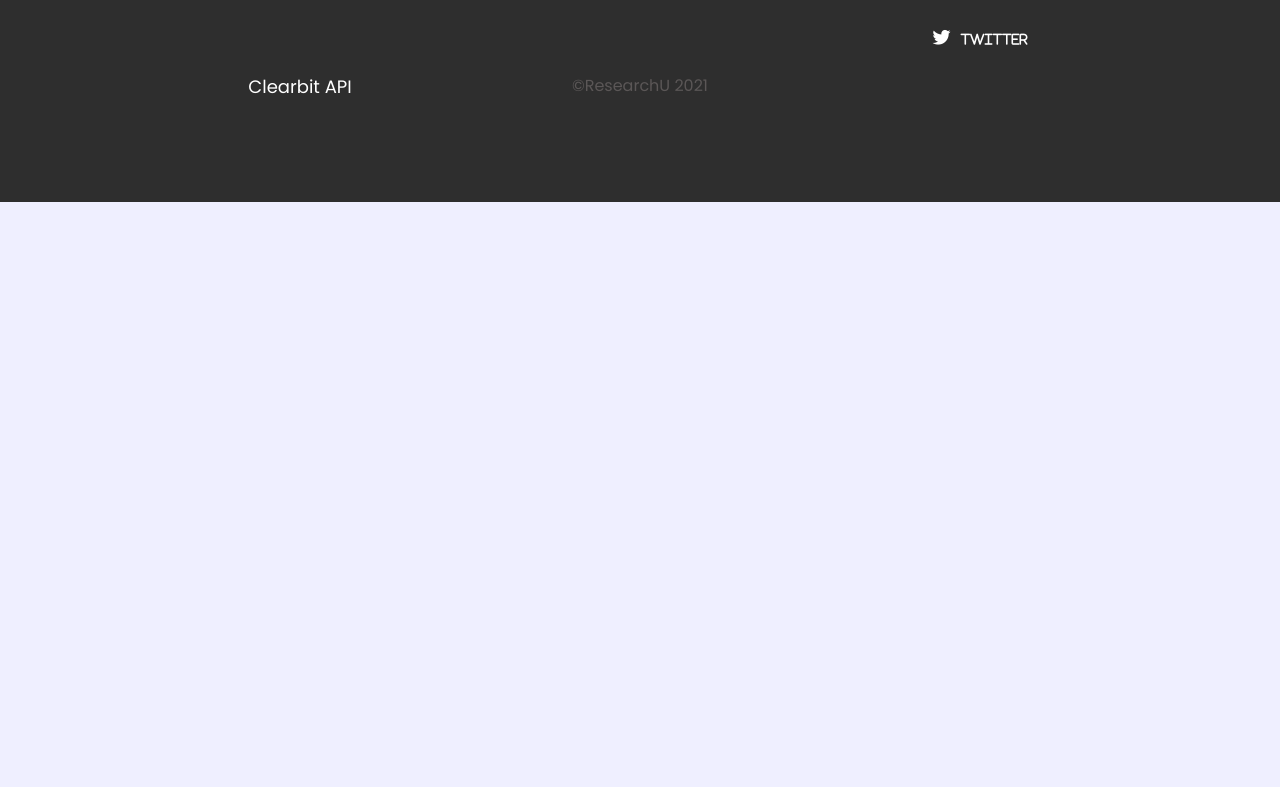
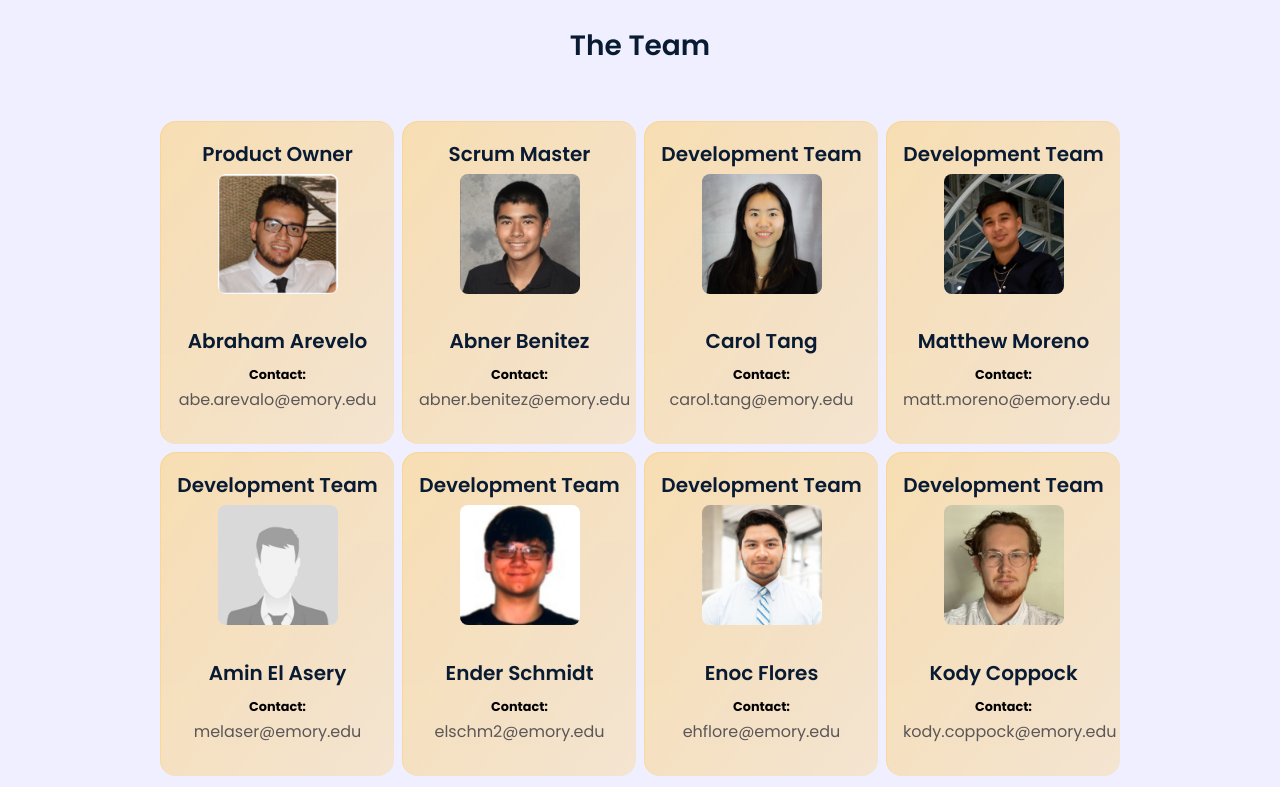
Before and after one commit to Pied-Piper-Project/ResearchU, a React (Create React App) app: page /About in a window 1280 px wide. Shown: the part 373-1160 px from the top of the page. Before the commit the page ends 800 px from the top, so only its background shows below. Built offline with nearby package versions, Linux system fonts and the light colour scheme.

Commit message:
Fixed build issue through routes

```diff
--- a/package.json
+++ b/package.json
@@ -1,5 +1,5 @@
 {
-  "homepage": "https://Pied-Piper-Project.github.io/ResearchU",
+  "homepage": "https://researchu.github.io",
   "name": "research-u",
   "version": "0.1.0",
   "proxy": "http://localhost:8000/",
--- a/src/App.css
+++ b/src/App.css
@@ -968,6 +968,7 @@ input[type='radio']:checked:after {
   /* background-color: var(--container-color); */
   /* box-shadow: 0 2px 6px rgba(35, 10, 58, 0.3); */
   border-radius: 1rem;
+  margin: 4px;
 }
 
 .about__data:hover{
@@ -991,11 +992,6 @@ input[type='radio']:checked:after {
 .send{
   background-color: var(--first-color-send);
   margin-top: 7rem;
-
-}
-
-.send__title, .send__description{
-  color: #fff;
 }
 
 .send__description{
--- a/src/App.js
+++ b/src/App.js
@@ -37,17 +37,17 @@ function App() {
       <Switch>
 
         <Route path = '/' exact component = {Home}/>
-        <Route path = '/ResearchU' exact component = {Home}/>
-        <Route path = '/ResearchU/About' exact component = {About}/>
-        <Route path = '/ResearchU/Contact' exact component = {Contact}/>
-        <Route path = '/ResearchU/SignIn' exact component = {SignIn}/>
-        <Route path = '/ResearchU/SignUp' exact component = {SignUp}/>
-        <Route path = '/ResearchU/CreatePost' exact component = {CreatePost}/>
-        <Route path = '/ResearchU/PleaseVerifyEmail' exact component = {PleaseVerifyEmailPage}/>
-        <Route path = '/ResearchU/verify-email/:verificationString' exact component = {EmailVerificationLandingPage}/>
-        <Route path = '/ResearchU/forgot-password' exact component = {ForgotPasswordPage}/>
-        <Route path = '/ResearchU/reset-password/:passwordResetCode' exact component = {PasswordResetLandingPage}/>
-        <PrivateRoute path = '/ResearchU/StudentInfoPage' exact component = {StudentInfoPage}/>
+        {/* <Route path = '' exact component = {Home}/> */}
+        <Route path = '/About' exact component = {About}/>
+        <Route path = '/Contact' exact component = {Contact}/>
+        <Route path = '/SignIn' exact component = {SignIn}/>
+        <Route path = '/SignUp' exact component = {SignUp}/>
+        <Route path = '/CreatePost' exact component = {CreatePost}/>
+        <Route path = '/PleaseVerifyEmail' exact component = {PleaseVerifyEmailPage}/>
+        <Route path = '/verify-email/:verificationString' exact component = {EmailVerificationLandingPage}/>
+        <Route path = '/forgot-password' exact component = {ForgotPasswordPage}/>
+        <Route path = '/reset-password/:passwordResetCode' exact component = {PasswordResetLandingPage}/>
+        <PrivateRoute path = '/StudentInfoPage' exact component = {StudentInfoPage}/>
 
       </Switch>
         <Footer />
--- a/src/components/Footer/index.js
+++ b/src/components/Footer/index.js
@@ -23,11 +23,11 @@ const Footer = () => {
                 <Row>
                     <Column>
                         <Heading>About</Heading>
-                        <FooterLink href="/ResearchU/About">About Us</FooterLink>
+                        <FooterLink href="/About">About Us</FooterLink>
                     </Column>
                     <Column>
                         <Heading>Contact</Heading>
-                        <FooterLink href="/ResearchU/Contact">Contact Us</FooterLink>
+                        <FooterLink href="/Contact">Contact Us</FooterLink>
                     </Column>
                     <Column>
                         <Heading>Social Media</Heading>
--- a/src/components/ManuallyCreatePost.js
+++ b/src/components/ManuallyCreatePost.js
@@ -173,11 +173,11 @@ function ManuallyCreatePost() {
                 alert('Your value for ' + field + ' was not valid. Please insert a number.')
             }
         }
-        if (value === "" && field != "school" && field != "department" && field != "isOnline"
-            && field != "name" && field != "payAmount" && field != "gpa") {
+        if (value === "" && field !== "school" && field !== "department" && field !== "isOnline"
+            && field !== "name" && field !== "payAmount" && field !== "gpa") {
             value = "N/A"
         }
-        else if ((field == "payAmount" || field == "gpa") && isNaN(value)) {
+        else if ((field === "payAmount" || field === "gpa") && isNaN(value)) {
             value = 0
         }
 
--- a/src/components/Navbar/index.js
+++ b/src/components/Navbar/index.js
@@ -23,7 +23,7 @@ const Navbar = ({toggle}) => {
         <>
             <Nav>
                 <NavbarContainer>
-                    <NavLogo to ='/ResearchU'>
+                    <NavLogo to ='/'>
                     <img src={logo} width={200} alt='logo' />
                     </NavLogo>
                     <MobileIcon onClick = {toggle}>
@@ -31,13 +31,13 @@ const Navbar = ({toggle}) => {
                     </MobileIcon>
                     <NavMenu>
                         <NavItem>
-                            <NavLinks to ='/ResearchU' >Home</NavLinks>
+                            <NavLinks to ='/' >Home</NavLinks>
                         </NavItem>
                         <NavItem>
-                            <NavLinks to ="/ResearchU/About">About</NavLinks>
+                            <NavLinks to ="/About">About</NavLinks>
                         </NavItem>
                         <NavItem>
-                            <NavLinks to ="/ResearchU/Contact">Contact</NavLinks>
+                            <NavLinks to ="/Contact">Contact</NavLinks>
                         </NavItem>
                         <NavItem>
                         <NightModeIcon onClick={myButton}>
@@ -46,10 +46,10 @@ const Navbar = ({toggle}) => {
                         </NavItem>
                     </NavMenu>
                     <NavBtn>
-                        <NavBtnLink to = "/ResearchU/CreatePost"> Create Post</NavBtnLink>
-                        <NavLinks to ="/ResearchU/SignIn">Sign In</NavLinks>
+                        <NavBtnLink to = "/CreatePost"> Create Post</NavBtnLink>
+                        <NavLinks to ="/SignIn">Sign In</NavLinks>
                         {/* <FaGripLinesVertical/> */}
-                        <NavBtnLink to = "/ResearchU/SignUp"> Sign Up </NavBtnLink>
+                        <NavBtnLink to = "/SignUp"> Sign Up </NavBtnLink>
                     </NavBtn>
                 </NavbarContainer>
             </Nav>
--- a/src/components/SideBar/index.js
+++ b/src/components/SideBar/index.js
@@ -16,10 +16,10 @@ const Sidebar = ({ isOpen , toggle}) => {
             </Icon>
             <SidebarWrapper>
                 <SidebarMenu>
-                    <SidebarLink to ="/ResearchU" onClick= {toggle}>Home</SidebarLink>
-                    <SidebarLink to ="/ResearchU/About" onClick= {toggle}>About</SidebarLink>
-                    <SidebarLink to ="/ResearchU/Contact" onClick= {toggle}>Contact</SidebarLink>
-                    <SidebarLink to ="/ResearchU/SignIn" onClick= {toggle}>Sign In</SidebarLink>
+                    <SidebarLink to ="/" onClick= {toggle}>Home</SidebarLink>
+                    <SidebarLink to ="/About" onClick= {toggle}>About</SidebarLink>
+                    <SidebarLink to ="/Contact" onClick= {toggle}>Contact</SidebarLink>
+                    <SidebarLink to ="/SignIn" onClick= {toggle}>Sign In</SidebarLink>
                     {/* <SidebarLink to ="/darkmode" onClick= {toggle}><MdNightlightRound/></SidebarLink> */}
                     <NightModeIconRespo onClick={myButton}>
                              {icon}
@@ -28,7 +28,7 @@ const Sidebar = ({ isOpen , toggle}) => {
                 </SidebarMenu>
                 <SideBtnWrap>
 
-                    <SidebarRoute to = "/ResearchU/SignUp">
+                    <SidebarRoute to = "/SignUp">
                         Sign Up
                     </SidebarRoute>
                 </SideBtnWrap>
--- a/src/pages/About.js
+++ b/src/pages/About.js
@@ -22,28 +22,28 @@ const About = () => {
                   <h3 className="section-title">The Team</h3>
 
                 <div className="about__container bd-grid">
-                    <div className="about__data">
+                    <div className="about__data glass">
                         <h3 className="about__title">Product Owner</h3>
                         <img src={headshot5} alt="" className="about__img"/>
                         <h3 className="about__title">Abraham Arevelo</h3>
                         <p><span className="value__category">Contact:</span> abe.arevalo@emory.edu</p>
                     </div>
 
-                    <div className="about__data">
+                    <div className="about__data glass">
                         <h3 className="about__title">Scrum Master</h3>
                         <img src={headshot2} alt="" className="about__img"/>
                         <h3 className="about__title">Abner Benitez</h3>
                         <p><span className="value__category">Contact:</span> abner.benitez@emory.edu</p>
                     </div>
 
-                    <div className="about__data">
+                    <div className="about__data glass">
                         <h3 className="about__title">Development Team</h3>
                         <img src={headshot6} alt="" className="about__img"/>
                         <h3 className="about__title">Carol Tang</h3>
                         <p><span className="value__category">Contact:</span> carol.tang@emory.edu</p>
                     </div>
 
-                     <div className="about__data">
+                     <div className="about__data glass">
                         <h3 className="about__title">Development Team</h3>
                         <img src={headshot3} alt="" className="about__img"/>
                         <h3 className="about__title">Matthew Moreno</h3>
@@ -51,28 +51,28 @@ const About = () => {
 
                     </div>
 
-                    <div className="about__data">
+                    <div className="about__data glass">
                         <h3 className="about__title">Development Team</h3>
                        <img src={stockphoto} alt="" className="about__img"/>
                        <h3 className="about__title">Amin El Asery</h3>
                        <p><span className="value__category">Contact:</span> melaser@emory.edu</p>
                    </div>
 
-                   <div className="about__data">
+                   <div className="about__data glass">
                       <h3 className="about__title">Development Team</h3>
                       <img src={headshot1} alt="" className="about__img"/>
                       <h3 className="about__title">Ender Schmidt</h3>
                       <p><span className="value__category">Contact:</span> elschm2@emory.edu</p>
                   </div>
 
-                  <div className="about__data">
+                  <div className="about__data glass">
                       <h3 className="about__title">Development Team</h3>
                      <img src={headshot7} alt="" className="about__img"/>
                      <h3 className="about__title">Enoc Flores</h3>
                      <p><span className="value__category">Contact:</span> ehflore@emory.edu</p>
                  </div>
 
-                 <div className="about__data">
+                 <div className="about__data glass">
                     <h3 className="about__title">Development Team</h3>
                     <img src={headshot4} alt="" className="about__img"/>
                     <h3 className="about__title">Kody Coppock</h3>
--- a/src/pages/Home.js
+++ b/src/pages/Home.js
@@ -52,7 +52,7 @@ function Home() {
 
   const generateSemesterDataForDropdown = () => {
     return ["Fall 2021", "Spring 2022", "Fall 2022"];
-    return [...new Set(data.map((item) => item.semester))];
+    // return [...new Set(data.map((item) => item.semester))];
   };
 
   const handleFilterMajor = (year, gpa, major, isOnline, semester, fromDate, toDate) => {
@@ -69,8 +69,8 @@ function Home() {
       (item.gpa <= gpa) &&
       (item.isOnline === isOnline || "" === isOnline) &&
       (item.semester === semester || "" === semester) &&
-      (fromDateObj <= item_fromDateObj || fromDate == "" || item.fromDate === "")
-      && (item_toDateObj <= toDateObj || toDate === "" || item.toDate == "")) {
+      (fromDateObj <= item_fromDateObj || fromDate === "" || item.fromDate === "")
+      && (item_toDateObj <= toDateObj || toDate === "" || item.toDate === "")) {
         return item;
       }
     });
```
Also changed, not shown: public/manifest.json.
